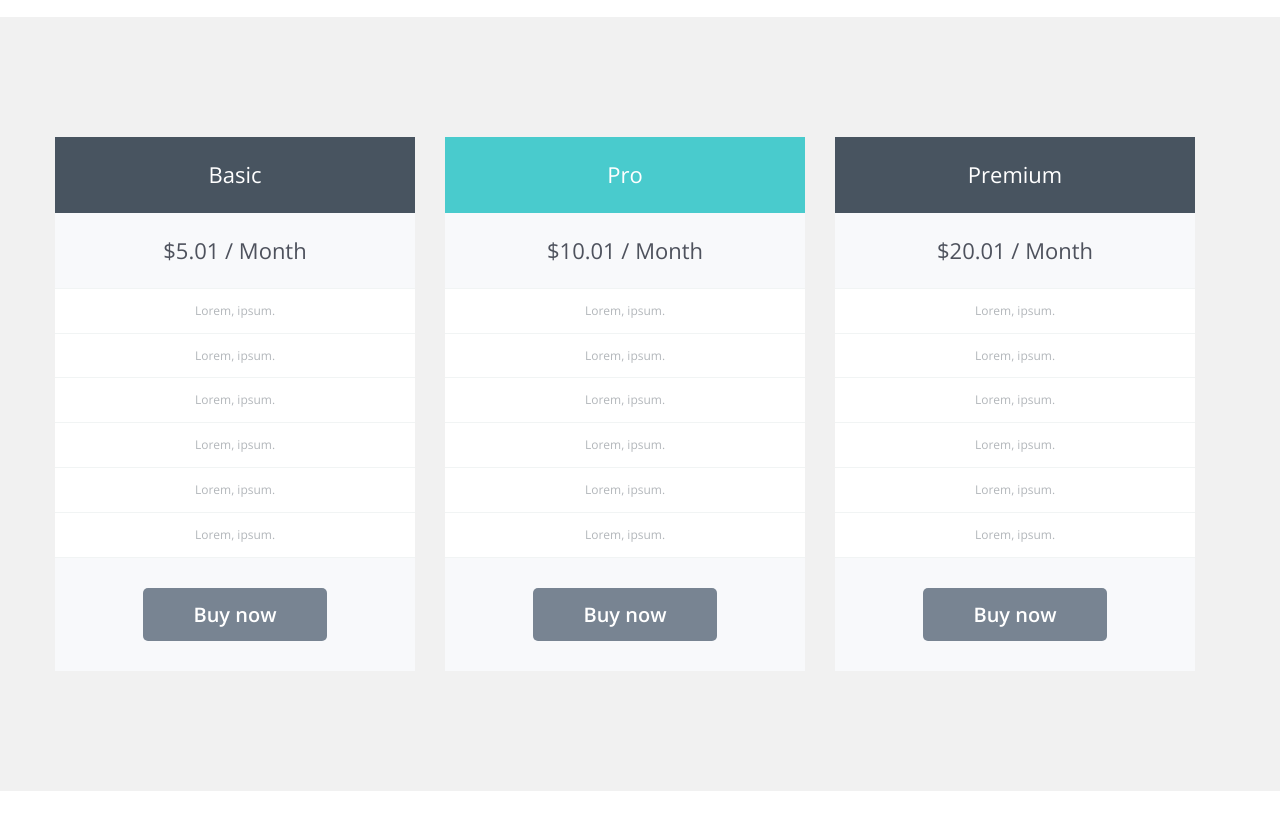
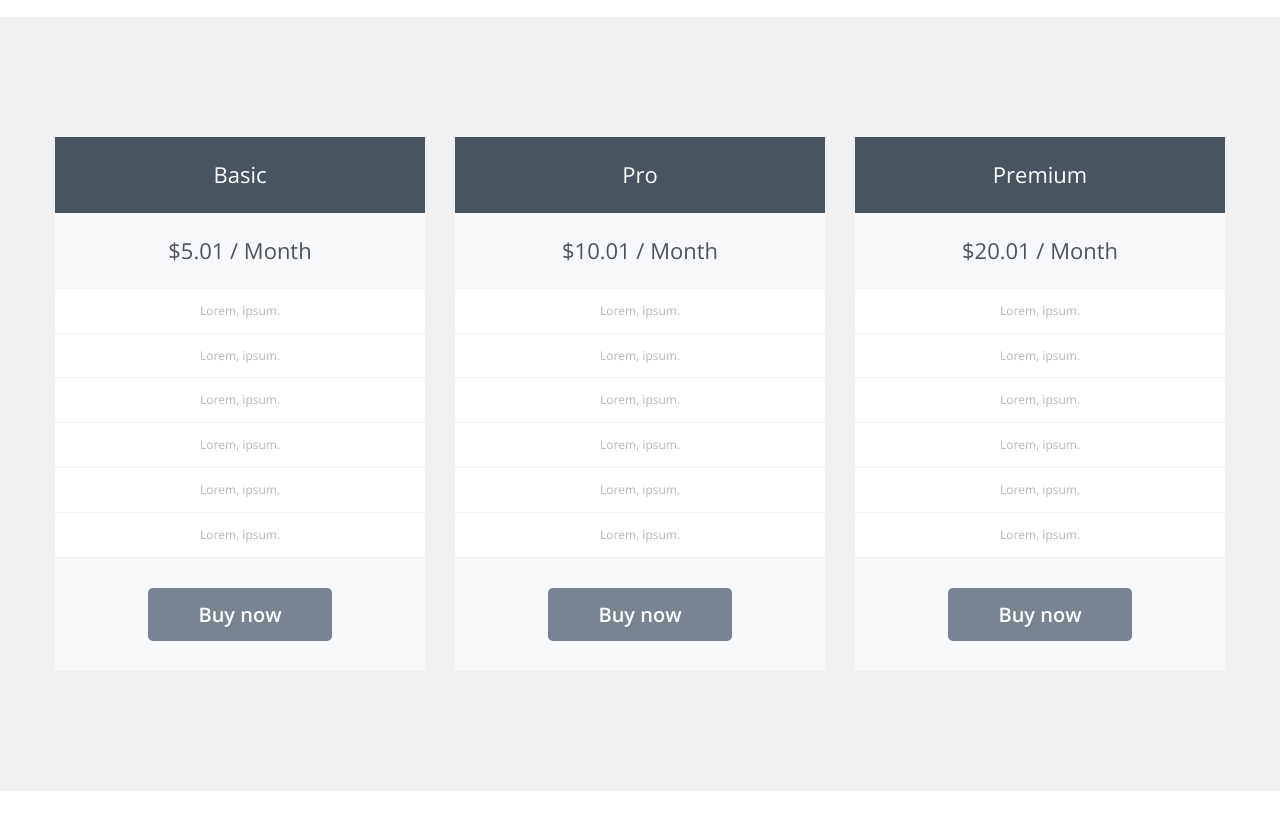
Before and after one commit to kateryna-shepilova/agency-website, a website: page src/index.html in a window 1280 px wide. Shown: the part 1820-2649 px from the top of the page. Drawn offline with nearby package versions, Linux system fonts and the light colour scheme.

Commit message:
upd-pricing

```diff
--- a/src/scss/styles.scss
+++ b/src/scss/styles.scss
@@ -228,10 +228,16 @@ body {
 		background-color: #f8f9fb;
 		text-align: center;
 		margin: 30px 0 0;
+		&:hover > h3{
+			background-color: $blue;
+		}
 		@media (min-width:768px) {
 			width: 33.333%;
 			margin: 0 30px 0 0;
 		}
+	}
+	.premium{
+		margin: 0;
 	}
 	h3{
 		margin: 0;
@@ -239,6 +245,7 @@ body {
 		font-size: 14px;
 		color: $white;
 		font-weight: 400;
+		background-color: $darkblue;
 		@media (min-width:576px) {
 			font-size: 18px;
 			padding: 20px 0;
@@ -247,13 +254,6 @@ body {
 			padding: 25px 0;
 			font-size: 22px;
 		}
-	}
-	.basic h3, .premium h3{
-		background-color: $darkblue;
-
-	}
-	.pro h3{
-		background-color: $blue;
 	}
 	.price{
 		font-size: 14px;
```
Also changed, not shown: build/css/styles.css, src/css/styles.css.
